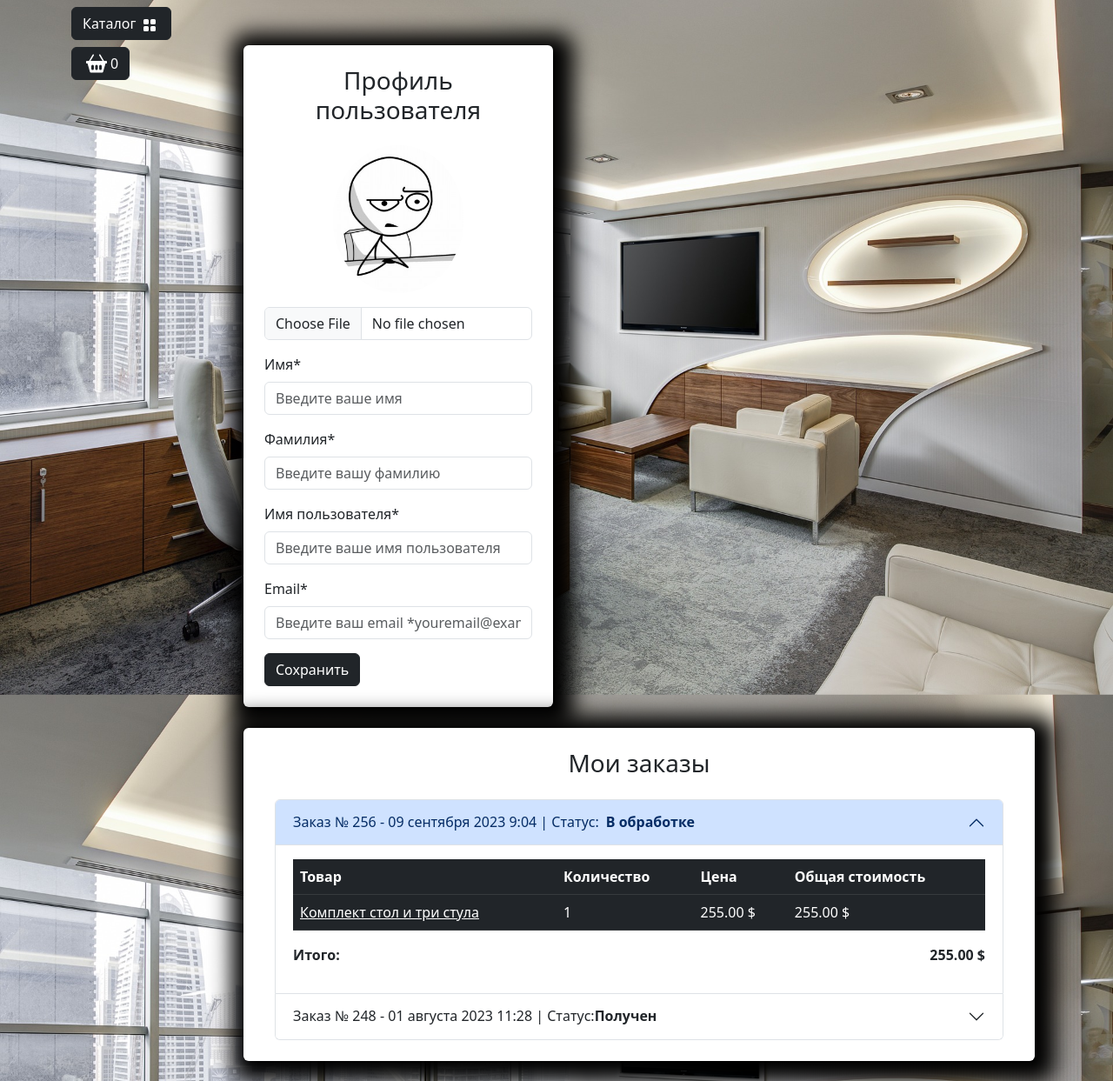
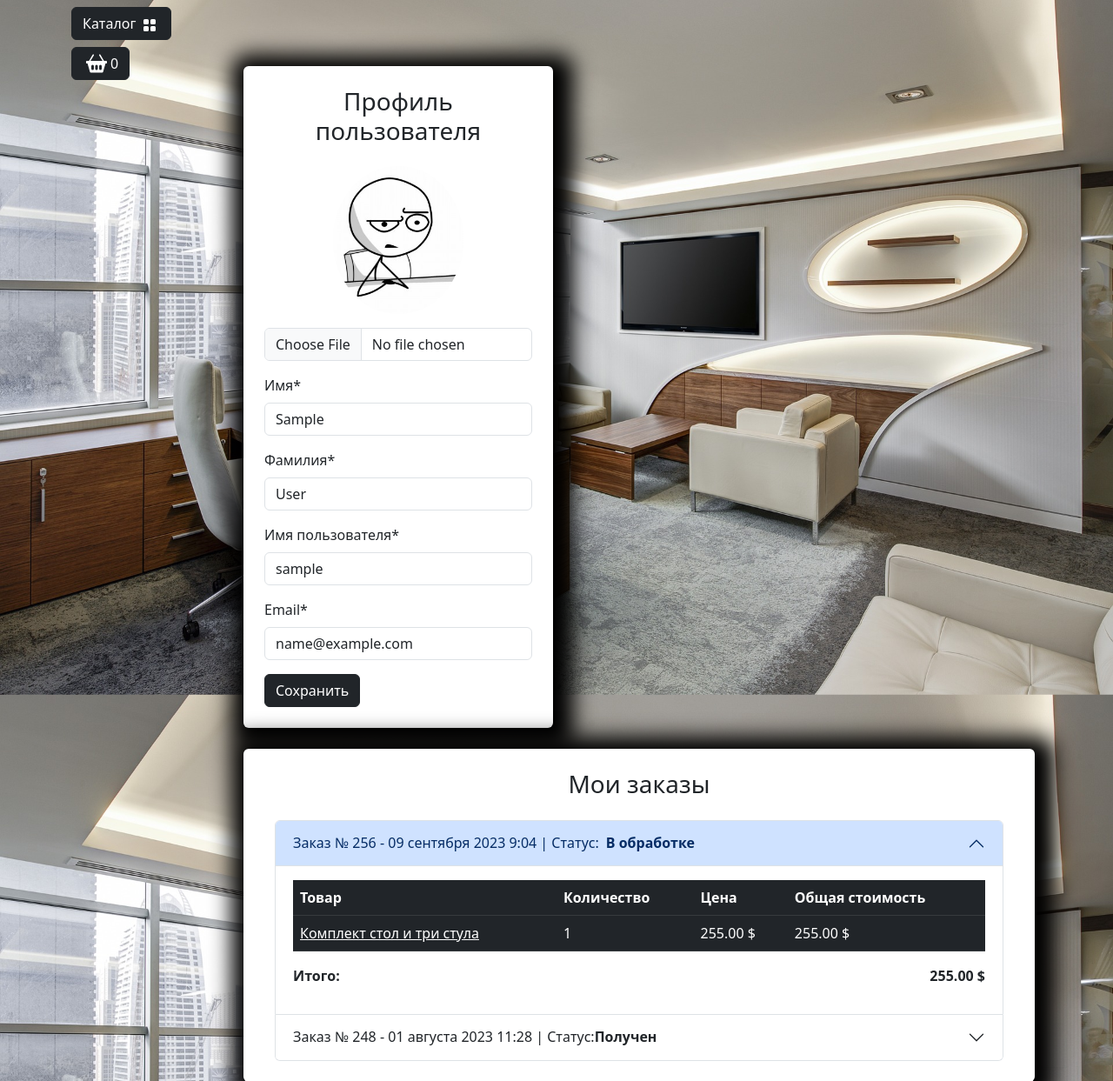
Before and after one commit to Robanni/online-shop, a Django app: page /user/profile/ in a window 1280 px wide. Shown: the part 56-1299 px from the top of the page at 87% size. Run offline with Django 4.2, Linux system fonts and the light colour scheme; the visitor is signed in with stand-in values (Sample User, id 1); data comes from the database, SQL or seed files in the repository; some libraries are stand-ins or nearby versions.

Commit message:
Profile form, controller and notifications are ready

```diff
--- a/static/deps/js/jquery-events.js
+++ b/static/deps/js/jquery-events.js
@@ -6,7 +6,7 @@ $(document).ready(function () {
     if (notification.length > 0) {
         setTimeout(function () {
             notification.alert('close');
-        }, 7000);
+        }, 3000);
     }
 
     // При клике по значку корзины открываем всплывающее(модальное) окно
--- a/templates/includes/notifications.html
+++ b/templates/includes/notifications.html
@@ -12,3 +12,27 @@
     </div>
 </div>
 {% endif %}
+
+<div class="container mt-4">
+    <div class="row justify-content-center">
+        <div class="col-md-6">
+            {% if messages %}
+                {% for message in messages %}
+                    {% if message.tags == 'success' %}
+                    <div id="notification" class="position-fixed start-50 translate-middle-x z-3 alert alert-success fade show custom-shadow" role="alert">
+                        {{ message }}
+                    </div>
+                    {% endif %}
+                    {% if message.tags == 'warning' %}
+                    <div id="notification" class="position-fixed start-50 translate-middle-x z-3 alert alert-danger fade show custom-shadow" role="alert">
+                        {{ message }}
+                    </div>
+                    {% endif %}
+                {% endfor %}
+            {% else %}
+            <div id="jq-notification" class="position-fixed start-50 translate-middle-x z-3 alert alert-success fade show custom-shadow" style="display: none;" role="alert">
+            </div>
+            {% endif %}
+        </div>
+    </div>
+</div>
--- a/users/forms.py
+++ b/users/forms.py
@@ -1,5 +1,5 @@
 from django import forms
-from django.contrib.auth.forms import AuthenticationForm, UserCreationForm
+from django.contrib.auth.forms import AuthenticationForm, UserCreationForm, UserChangeForm
 
 from users.models import User
 
@@ -12,6 +12,7 @@ class UserLoginForm(AuthenticationForm):
     class Meta:
         model = User
         fields = ("username", "password")
+
 
 class UserRegistrationForm(UserCreationForm):
 
@@ -32,3 +33,22 @@ class UserRegistrationForm(UserCreationForm):
             'password1',
             'password2',
         )
+
+
+class ProfileForm(UserChangeForm):
+
+    class Meta:
+        model = User
+        fields = (
+            'image',
+            'first_name',
+            'last_name',
+            'username',
+            'email',
+        )
+
+    image = forms.ImageField(required=False)
+    first_name = forms.CharField()
+    last_name = forms.CharField()
+    username = forms.CharField()
+    email = forms.CharField()
--- a/users/templates/users/profile.html
+++ b/users/templates/users/profile.html
@@ -9,35 +9,57 @@
             <div class="col-md-5">
                 <div class=" bg-white p-4 mb-4 mx-2 rounded custom-shadow">
                     <h3 class="text-center mb-4">Профиль пользователя</h3>
-                    <form>
+                    <form action="{% url "users:profile" %}" method="POST" enctype='multipart/form-data'>
+                        {% csrf_token %}
                         <div class="row">
                             <div class="col-md-12 mb-3 text-center">
-                                <img src="{% static "deps/images/baseavatar.jpg" %}"
+                                {% if user.image %}
+                                <img src="{{user.image.url}}"
                                     alt="Аватар пользователя" class="img-fluid rounded-circle"
                                     style="max-width: 150px;">
+                                {% else %}
+                                    <img src="{% static "deps/images/baseavatar.jpg" %}"
+                                    alt="Аватар пользователя" class="img-fluid rounded-circle"
+                                    style="max-width: 150px;">
+                                {% endif %}
                                 <input type="file" class="form-control mt-3" id="avatar"
+                                name="image"
                                     accept="image/*">
+                                    {% if form.image.errors %}<div class="alert alert-danger alert-dismissible fade show">{{form.image.errors}}</div>{% endif %}
+
                             </div>
                             <div class="col-md-12 mb-3">
-                                <label for="firstName" class="form-label">Имя*</label>
-                                <input type="text" class="form-control" id="firstName"
-                                    placeholder="Введите ваше имя" value="" required>
+                                <label for="id_first_name" class="form-label">Имя*</label>
+                                <input type="text" class="form-control" id="id_first_name"
+                                    placeholder="Введите ваше имя"
+                                    name="first_name"
+                                    value="{{form.first_name.value}}" required>
+                                    {% if form.first_name.errors %}<div class="alert alert-danger alert-dismissible fade show">{{form.first_name.errors}}</div>{% endif %}
                             </div>
                             <div class="col-md-12 mb-3">
-                                <label for="lastName" class="form-label">Фамилия*</label>
-                                <input type="text" class="form-control" id="lastName"
-                                    placeholder="Введите вашу фамилию" value="" required>
+                                <label for="id_last_name" class="form-label">Фамилия*</label>
+                                <input type="text" class="form-control" id="id_last_name"
+                                    placeholder="Введите вашу фамилию"
+                                    name="last_name"
+                                    value="{{form.last_name.value}}" required>
+                                    {% if form.last_name.errors %}<div class="alert alert-danger alert-dismissible fade show">{{form.last_name.errors}}</div>{% endif %}
                             </div>
                             <div class="col-md-12 mb-3">
-                                <label for="username" class="form-label">Имя пользователя*</label>
-                                <input type="text" class="form-control" id="username"
-                                    placeholder="Введите ваше имя пользователя" value="" required>
+                                <label for="id_username" class="form-label">Имя пользователя*</label>
+                                <input type="text" class="form-control" id="id_username"
+                                    placeholder="Введите ваше имя пользователя"
+                                    name="username"
+                                    value="{{form.username.value}}" required>
+                                    {% if form.username.errors %}<div class="alert alert-danger alert-dismissible fade show">{{form.username.errors}}</div>{% endif %}
                             </div>
                             <div class="col-md-12 mb-3">
-                                <label for="email" class="form-label">Email*</label>
-                                <input type="email" class="form-control" id="email"
-                                    placeholder="Введите ваш email *youremail@example.com" value=""
+                                <label for="id_email" class="form-label">Email*</label>
+                                <input type="email" class="form-control" id="id_email"
+                                    placeholder="Введите ваш email *youremail@example.com"
+                                    name="email"
+                                     value="{{form.email.value}}"
                                     required>
+                                    {% if form.email.errors %}<div class="alert alert-danger alert-dismissible fade show">{{form.email.errors}}</div>{% endif %}
                             </div>
                         </div>
                         <button type="submit" class="btn btn-dark">Сохранить</button>
--- a/users/views.py
+++ b/users/views.py
@@ -1,9 +1,10 @@
 from django.http import HttpResponseRedirect
 from django.shortcuts import redirect, render
-from django.contrib import auth
+from django.contrib import auth, messages
+from django.contrib.auth.decorators import login_required
 from django.urls import reverse
 
-from users.forms import UserLoginForm, UserRegistrationForm
+from users.forms import ProfileForm, UserLoginForm, UserRegistrationForm
 
 
 
@@ -19,6 +20,7 @@ def login(request):
 
             if user:
                 auth.login(request, user)
+                messages.success(request, f"{username}, Вы вошли в аккаунт")
                 return HttpResponseRedirect(reverse('main:index'))
     else:
         form = UserLoginForm()
@@ -30,6 +32,7 @@ def login(request):
     }
     return render(request, 'users/login.html', context)
 
+
 def registration(request):
 
     if request.method == "POST":
@@ -37,6 +40,7 @@ def registration(request):
         if form.is_valid():
             form.save()
             user = form.instance
+            messages.success(request, "Вы зарегистрировали аккаунт")
             auth.login(request=request,user=user)
             return HttpResponseRedirect(reverse('main:index'))
     else:
@@ -49,15 +53,29 @@ def registration(request):
     }
     return render(request, 'users/registration.html', context)
 
+
+@login_required
 def profile(request):
+
+    if request.method == "POST":
+        form = ProfileForm(data=request.POST, instance=request.user, files=request.FILES)
+        if form.is_valid():
+            form.save()
+            messages.success(request, "Профиль обновлен")
+            return HttpResponseRedirect(reverse('user:profile'))
+    else:
+        form = ProfileForm(instance=request.user)
 
 
     context = {
-        'title': 'Home - Главная',
-        'content':'Магазин мебели HOME',
+        'title': 'Home - Профиль',
+        'form':form
     }
     return render(request, 'users/profile.html', context)
 
+
+@login_required
 def logout(request):
+    messages.success(request, "Вы вышли из аккаунта")
     auth.logout(request=request)
     return redirect(reverse('main:index'))
```
Also changed, not shown: users/templates/users/registration.html (+6 -6 lines).
